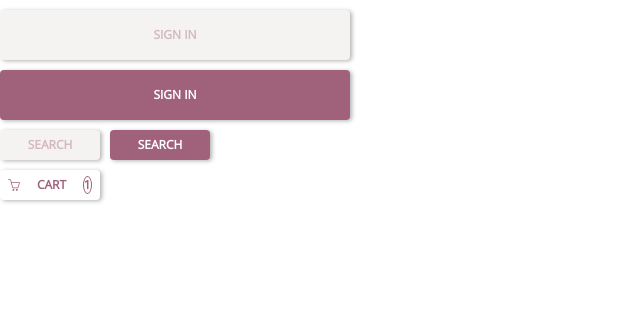
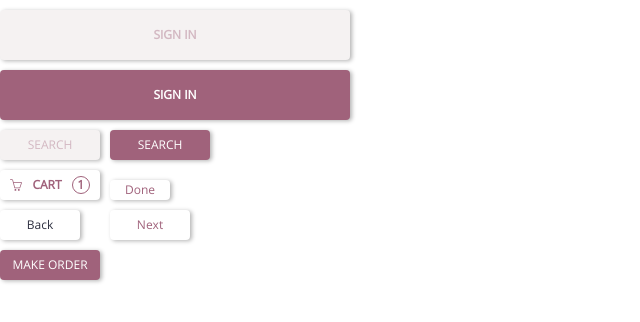
Before and after one commit to Texterly/New-project, a React (Create React App) app: page / in a window 1280 px wide. Shown: the top 322 px of the page, without its empty margins (0-640 px from the left). Built offline with nearby package versions, Linux system fonts and the light colour scheme.

Commit message:
fixed buttons

```diff
--- a/src/Components/Button/Button.jsx
+++ b/src/Components/Button/Button.jsx
@@ -1,6 +1,6 @@
 import React from 'react';
 import styled from 'styled-components';
-import Cart from './Cart';
+import Cart from './Cart/Cart';
 
 function Button() {
   return (
@@ -15,7 +15,15 @@ function Button() {
       </ContainerSearch>
       <ContainerCart>
         <Cart />
+        <Done>
+          <div>done</div>
+        </Done>
       </ContainerCart>
+      <ContainerBN>
+        <Back>back</Back>
+        <Next>next</Next>
+      </ContainerBN>
+      <Search>make order</Search>
     </Container>
   );
 }
@@ -28,8 +36,6 @@ const Container = styled.div`
 
 const SignInContainer = styled.div`
   display: flex;
-  /* justify-content: center; */
-  /* align-items:center; */
   flex-direction: column;
 `;
 
@@ -79,7 +85,7 @@ const ContainerSearch = styled.div`
 const SearchDis = styled.button`
   border: none;
   border-radius: 4px;
-  font-weight: 700;
+  font-weight: 400;
   font-size: 12px;
   line-height: 16px;
   text-transform: uppercase;
@@ -97,7 +103,7 @@ const SearchDis = styled.button`
 const Search = styled.button`
   border: none;
   border-radius: 4px;
-  font-weight: 700;
+  font-weight: 400;
   font-size: 12px;
   line-height: 16px;
   text-transform: uppercase;
@@ -116,5 +122,66 @@ const Search = styled.button`
 `;
 
 const ContainerCart = styled.div`
+  display: flex;
+  margin-top: 10px;
+`;
 
+const Done = styled.button`
+  align-self: flex-end;
+  justify-content: center;
+  align-items: center;
+  height: 20px;
+  width: 60px;
+  border: none;
+  border-radius: 4px;
+  font-weight: 400;
+  font-size: 12px;
+  line-height: 16px;
+  text-transform: capitalize;
+  color: #A0627B;
+  background: #FFFFFF;
+  box-shadow: 2px 1px 4px rgba(0, 0, 0, 0.3);
+  :active {
+    box-shadow: inset 0px 4px 4px rgba(0, 0, 0, 0.25);
+  }
 `;
+
+const ContainerBN = styled.div`
+  margin-top: 10px;
+  width: 350px;
+`;
+
+const Back = styled.button`
+  height: 30px;
+  width: 80px;
+  border: none;
+  border-radius: 4px;
+  font-weight: 400;
+  font-size: 12px;
+  line-height: 16px;
+  text-transform: capitalize;
+  color: #2E3040;
+  background: #FFFFFF;
+  box-shadow: 2px 1px 4px rgba(0, 0, 0, 0.3);
+  margin-right: 30px;
+  :active {
+    box-shadow: inset 0px 4px 4px rgba(0, 0, 0, 0.25);
+  }
+`;
+
+const Next = styled.button`
+  height: 30px;
+  width: 80px;
+  border: none;
+  border-radius: 4px;
+  font-weight: 400;
+  font-size: 12px;
+  line-height: 16px;
+  text-transform: capitalize;
+  color: #A0627B;
+  background: #FFFFFF;
+  box-shadow: 2px 1px 4px rgba(0, 0, 0, 0.3);
+  :active {
+    box-shadow: inset 0px 4px 4px rgba(0, 0, 0, 0.25);
+  }
+`;
--- a/src/Components/Button/Cart.jsx
+++ b/src/Components/Button/Cart/Cart.jsx
@@ -16,7 +16,7 @@ export default Cart;
 
 const Container = styled.div`
     display:flex;
-    justify-content: space-around;
+    justify-content: space-evenly;
     align-items: center;
     border: none;
     border-radius: 4px;
@@ -29,13 +29,18 @@ const Container = styled.div`
     height: 30px;
     background: #FFFFFF;
     box-shadow: 2px 1px 4px rgba(0, 0, 0, 0.3);
-    margin: 10px 10px 0 0;
+    margin-right: 10px;
     :active {
         box-shadow: inset 0px 4px 4px rgba(0, 0, 0, 0.25);
     }
 `;
 
 const Circle = styled.div`
+    display: flex;
+    justify-content: center;
+    align-items: center;
+    width: 18px;
+    height: 18px;
     border-radius: 50%;
     border: 1px solid #A0627B;
 `;
```
